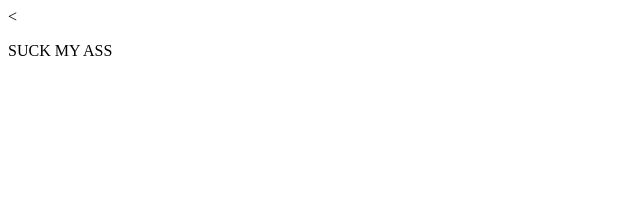
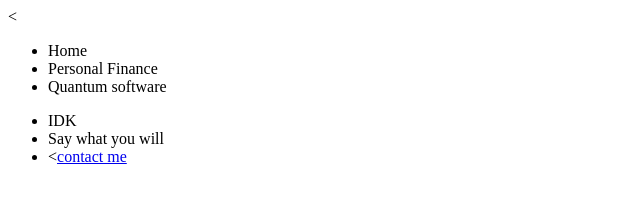
Before and after one commit to Jamessmith9956/Jamessmith9956.github.io, a plain HTML site: page index.html in a window 1280 px wide. Shown: the whole page, without its empty margins (0-640 px from the left). Drawn offline with Linux system fonts and the light colour scheme.

Commit message:
Update index.html

```diff
--- a/index.html
+++ b/index.html
@@ -6,6 +6,24 @@
     <title></title>
   </head>
   <body>
-    <p> SUCK MY ASS </p>
+    <div class="header">
+      <ul>
+        <li>Home</li>
+        <li>Personal Finance</li>
+        <li>Quantum software</li>
+      </ul>
+    </div>
+
+    <div class="Content">
+
+    </div>
+
+    <div class="footer">
+      <ul>
+        <li>IDK</li>
+        <li>Say what you will</li>
+        <li><<a href="https://www.youtube.com/watch?v=oHg5SJYRHA0">contact me</a></li>
+      </ul>
+    </div>
   </body>
 </html>
```
